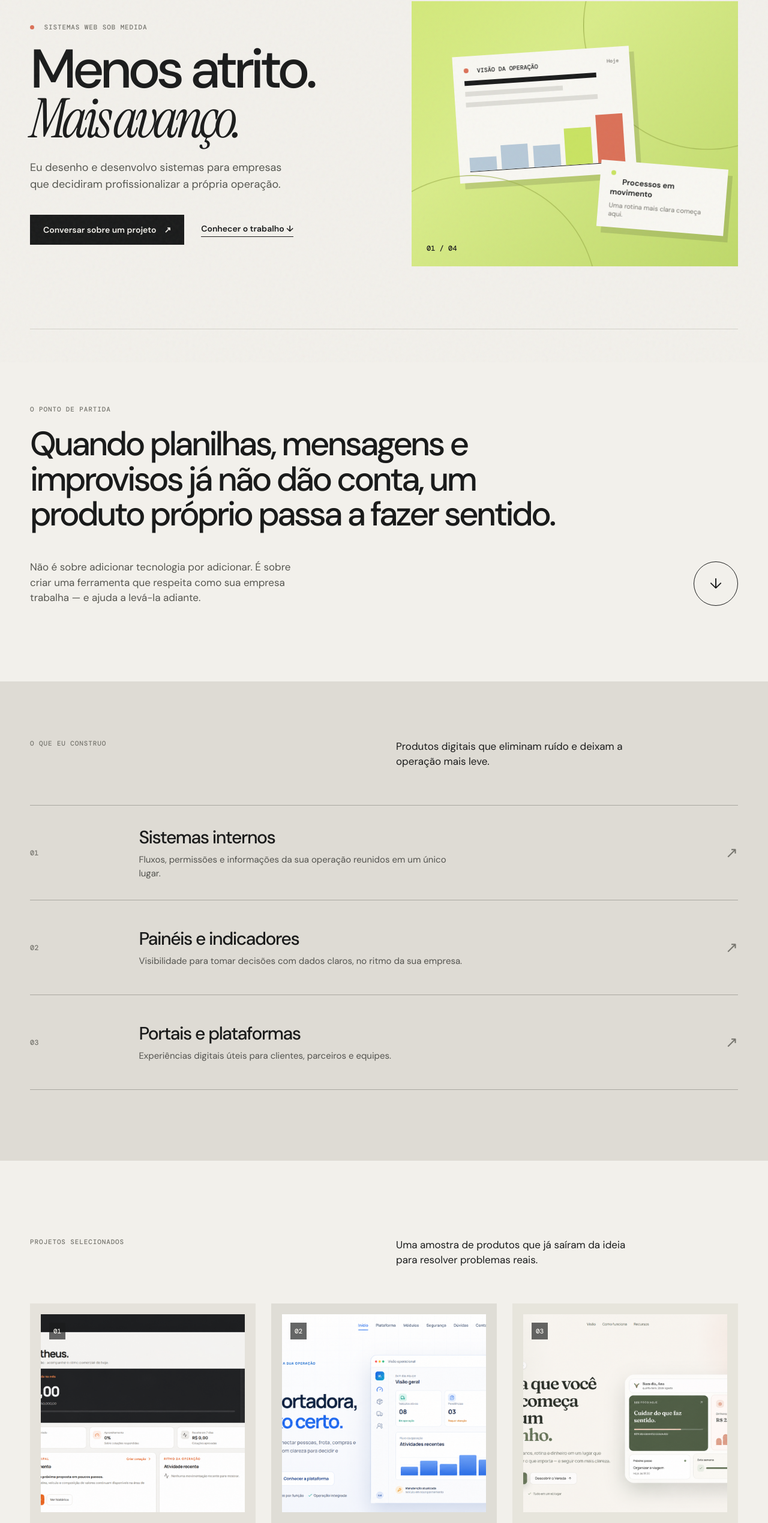
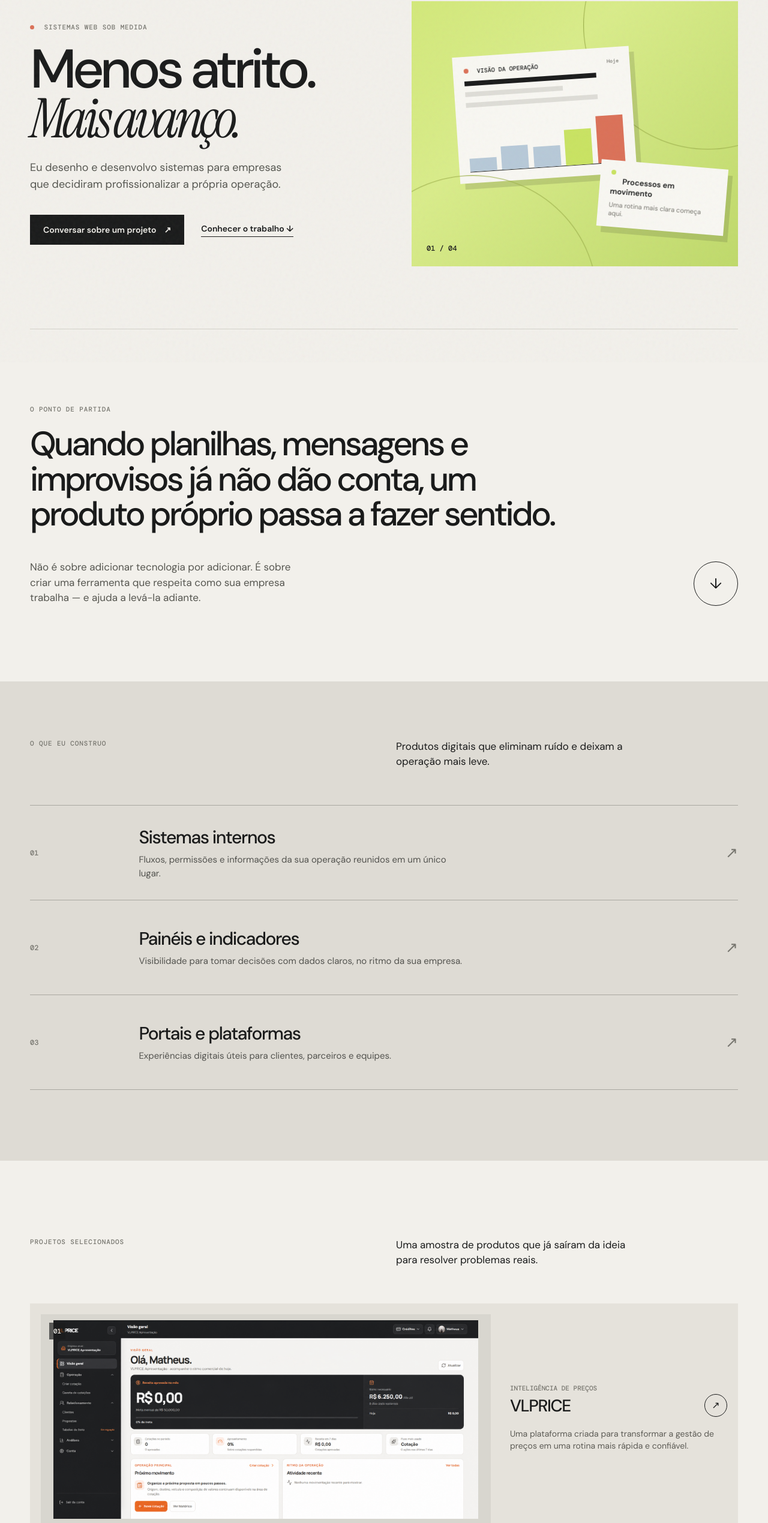
Before and after one commit to madalkmin/portf-lio, a Next.js app: page / in a window 1280 px wide. Shown: the part 196-2735 px from the top of the page at 60% size. Built offline with nearby package versions, Linux system fonts and the light colour scheme.

Commit message:
Redesign project showcase for full screenshots

```diff
--- a/app/globals.css
+++ b/app/globals.css
@@ -262,11 +262,11 @@ nav a:focus-visible::after {
     filter 350ms ease;
 }
 .project:hover .screen {
-  transform: scale(1.045) rotate(-1deg);
-  filter: saturate(1.12);
+  transform: none;
+  filter: saturate(1.08) brightness(1.02);
 }
 .project:nth-child(2):hover .screen {
-  transform: scale(1.045) rotate(1deg);
+  transform: none;
 }
 .projectinfo a:hover {
   color: var(--paper);
@@ -714,7 +714,7 @@ h1 em {
 }
 .projectgrid {
   display: grid;
-  grid-template-columns: repeat(3, 1fr);
+  grid-template-columns: repeat(2, minmax(0, 1fr));
   gap: 26px;
 }
 .project {
@@ -727,15 +727,33 @@ h1 em {
 .project:nth-child(3) {
   background: #e7e5dc;
 }
+.project:first-child {
+  display: grid;
+  grid-column: 1 / -1;
+  grid-template-columns: minmax(0, 1.45fr) minmax(260px, 0.7fr);
+  column-gap: 32px;
+}
+.project:first-child .screen {
+  grid-row: 1 / span 2;
+  min-height: 330px;
+}
+.project:first-child .projectinfo {
+  align-self: end;
+  margin-top: 0;
+}
+.project:first-child > p {
+  align-self: start;
+}
 .screen {
-  height: 330px;
+  aspect-ratio: 2.14 / 1;
+  height: auto;
   overflow: hidden;
-  padding: 0;
-  background: var(--ink);
+  padding: 10px;
+  background: #d8d6cf;
   position: relative;
 }
 .project:nth-child(2) .screen {
-  background: var(--ink);
+  background: #d8d6cf;
 }
 .screen:after {
   display: none;
@@ -754,7 +772,7 @@ h1 em {
   display: block;
   width: 100%;
   height: 100%;
-  object-fit: cover;
+  object-fit: contain;
   object-position: center;
 }
 .projectinfo {
@@ -935,8 +953,14 @@ h1 em {
   .projectgrid {
     grid-template-columns: 1fr 1fr;
   }
+  .project:first-child {
+    display: block;
+  }
+  .project:first-child .screen {
+    min-height: 0;
+  }
   .screen {
-    height: 280px;
+    height: auto;
   }
   .steps {
     grid-template-columns: 1fr 1fr;
```
